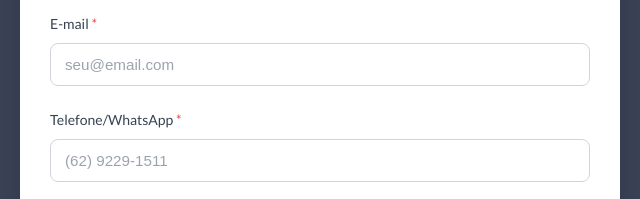
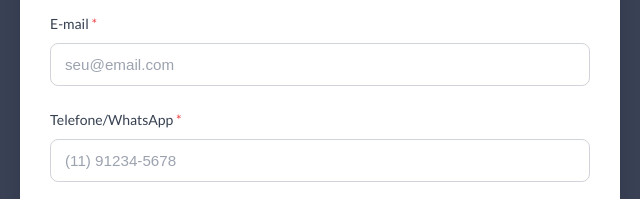
Before and after one commit to maicoitalo/dominios, a plain HTML site: page entre-aguas/index.html in a window 1280 px wide. Shown: the part 9140-9339 px from the top of the page, 320-960 px from the left. Drawn offline with nearby package versions, Linux system fonts and the light colour scheme; a web font is replaced by a local one.

Commit message:
Update index.html

```diff
--- a/entre-aguas/index.html
+++ b/entre-aguas/index.html
@@ -1398,7 +1398,7 @@ height="0" width="0" style="display:none;visibility:hidden"></iframe></noscript>
 
             <div class="form-group">
                 <label>Telefone/WhatsApp <span class="required">*</span></label>
-                <input type="tel" name="telefone" placeholder="(62) 9229-1511" required>
+                <input type="tel" name="telefone" placeholder="(11) 91234-5678" required>
             </div>
 
             <div class="form-group">
```
